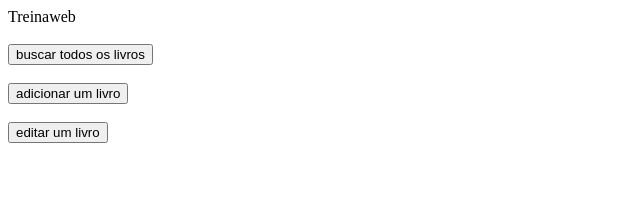
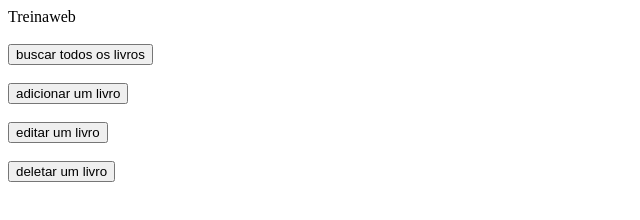
Before and after one commit to treinaweb/treinaweb-direto-ao-ponto-javascript-armazenamento-de-dados-no-navegador, a plain HTML site: page index.html in a window 1280 px wide. Shown: the whole page, without its empty margins (0-640 px from the left). Drawn offline with Linux system fonts and the light colour scheme.

Commit message:
01:10 - IndexedDB - Removendo dados do banco

```diff
--- a/index.html
+++ b/index.html
@@ -20,6 +20,9 @@
     <br />
     <br />
     <input type="button" value="editar um livro" onclick="editBook()">
+    <br />
+    <br />
+    <input type="button" value="deletar um livro" onclick="deleteBook()">
 </body>
 
 <script>
@@ -109,7 +112,16 @@
         }
     }
 
+    function deleteBook() {
+        const transaction = db.transaction(['books'], 'readwrite');
 
+        const objectStore = transaction.objectStore('books');
+        const deleteReq = objectStore.delete('978-0596101123');
+
+        deleteReq.onsuccess = function (event) {
+            console.log("Livro deletado com sucesso", event.target);
+        }
+    }
 </script>
 
 </html>
```
